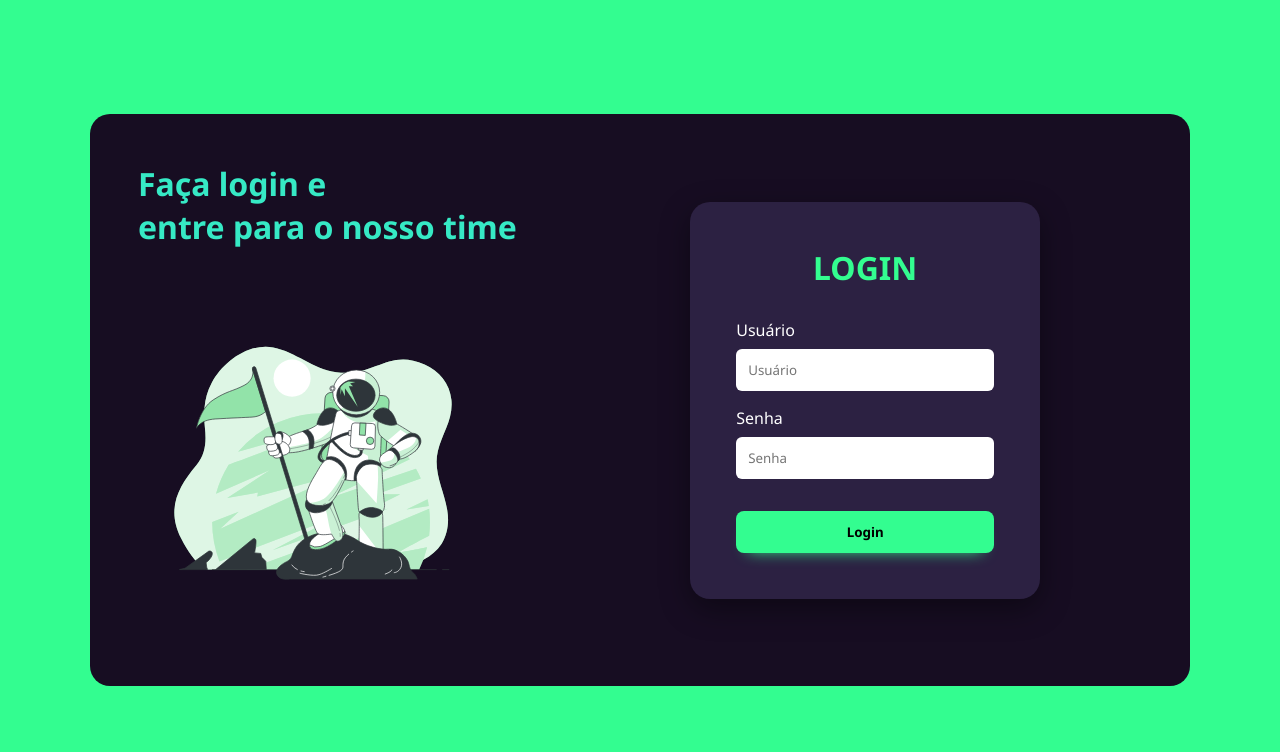
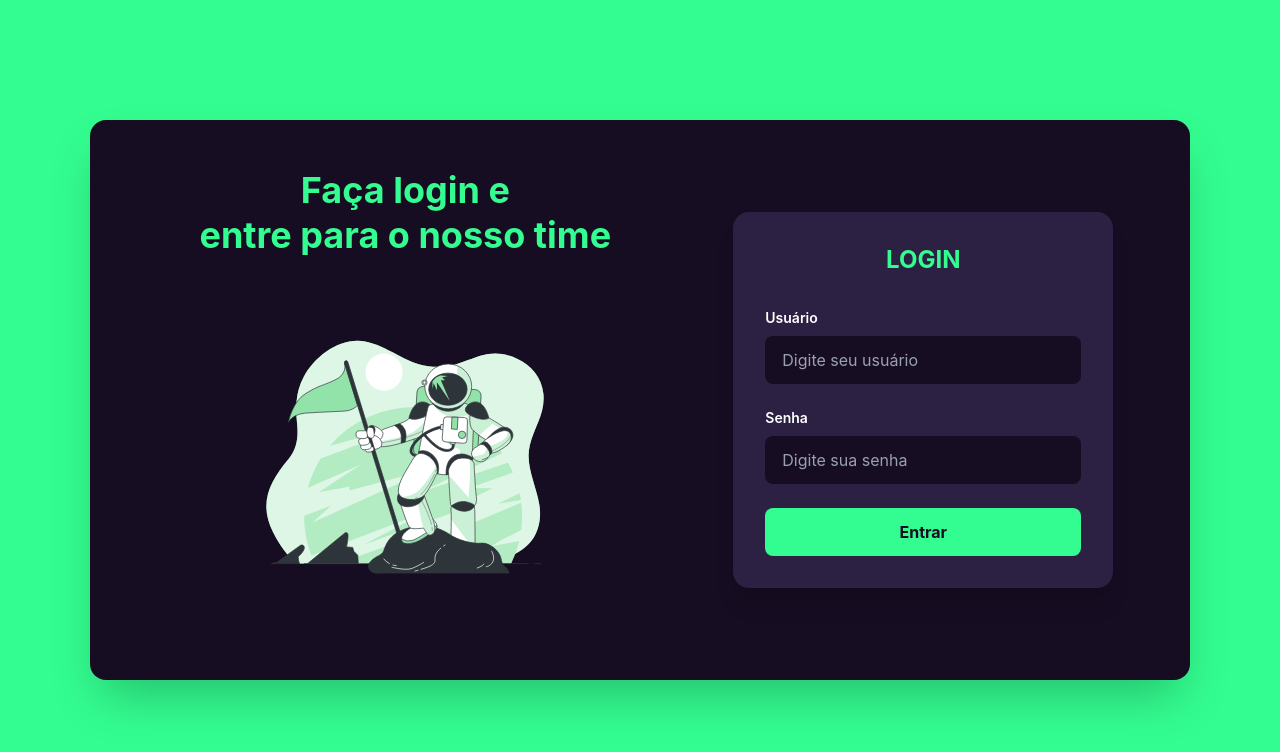
Before and after one commit to MickaelSantos22/08-tela-de-login, a website: page index.html in a window 1280 px wide. Drawn offline with Linux system fonts and the light colour scheme; a web font is replaced by a local one.

Commit message:
Criando o README e adicionando os arquivos necesários

```diff
--- a/index.html
+++ b/index.html
@@ -4,44 +4,93 @@
 <head>
     <meta charset="UTF-8">
     <meta name="viewport" content="width=device-width, initial-scale=1.0">
-    <title>Login</title>
-    <link rel="stylesheet" href="style.css">
+
+    <title>Login - Astronauta</title>
+
+    <link rel="stylesheet" href="./tailwind.css">
 </head>
 
-<body>
-    <div class="main">
-        <div class="left-login">
-            <h1> Faça login e<br>entre
-                para o nosso time</h1>
+<body class="min-h-screen min-h-dvh flex items-center justify-center bg-[#33fd90] p-4 sm:p-6">
 
-            <img src="Astronaut-bro.svg" alt="Astronauta" width="200px">
-        </div>
+    <main class="w-full max-w-[1100px] min-h-[550px] flex flex-col md:flex-row items-center justify-center gap-10 md:gap-8 rounded-2xl bg-[#170d22] p-6 sm:p-8 md:p-12 shadow-2xl">
 
-        <div class="right-login">
-            <div class="card">
+        <!-- Lado esquerdo -->
+        <section class="w-full md:w-[55%] flex flex-col items-center justify-center text-center">
 
-                <h1>
+            <h1 class="text-2xl sm:text-3xl md:text-4xl font-bold leading-tight text-[#33fd90]">
+                Faça login e<br>
+                entre para o nosso time
+            </h1>
+
+            <img
+                src="Astronaut-bro.svg"
+                alt="Ilustração de um astronauta"
+                class="w-full max-w-[350px] mt-6"
+            >
+
+        </section>
+
+        <!-- Lado direito -->
+        <section class="w-full md:w-[45%] flex items-center justify-center">
+
+            <div class="w-full max-w-[380px] rounded-2xl bg-[#2c2142] p-6 sm:p-8 shadow-xl">
+
+                <h2 class="text-2xl font-bold text-center text-[#33fd90] mb-8">
                     LOGIN
-                </h1>
-                <form action="#">
-                    <div class="input-box">
-                        <label for="user">Usuário</label>
-                        <input type="text" id="user" placeholder="Usuário" required>
+                </h2>
+
+                <form action="#" class="flex flex-col gap-6">
+
+                    <!-- Usuário -->
+                    <div class="flex flex-col gap-2">
+
+                        <label for="user" class="text-sm font-semibold text-white">
+                            Usuário
+                        </label>
+
+                        <input
+                            type="text"
+                            id="user"
+                            placeholder="Digite seu usuário"
+                            required
+                            class="w-full h-12 rounded-lg bg-[#170d22] px-4 text-white placeholder:text-gray-400 outline-none border border-transparent focus:border-[#33fd90] focus:ring-2 focus:ring-[#33fd90]/30 transition"
+                        >
+
                     </div>
 
-                    <div class="input-box">
-                        <label for="senha">Senha</label>
-                        <input type="password" id="senha" placeholder="Senha" required>
+                    <!-- Senha -->
+                    <div class="flex flex-col gap-2">
+
+                        <label for="senha" class="text-sm font-semibold text-white">
+                            Senha
+                        </label>
+
+                        <input
+                            type="password"
+                            id="senha"
+                            placeholder="Digite sua senha"
+                            required
+                            class="w-full h-12 rounded-lg bg-[#170d22] px-4 text-white placeholder:text-gray-400 outline-none border border-transparent focus:border-[#33fd90] focus:ring-2 focus:ring-[#33fd90]/30 transition"
+                        >
+
                     </div>
 
-                    <button>
-                        Login
+                    <!-- Botão -->
+                    <button
+                        type="submit"
+                        class="w-full h-12 rounded-lg bg-[#33fd90] font-bold text-[#170d22] hover:bg-[#24d979] active:scale-[0.98] transition cursor-pointer"
+                    >
+                        Entrar
                     </button>
+
                 </form>
+
             </div>
 
-        </div>
-    </div>
+        </section>
+
+    </main>
+
 </body>
 
 </html>
--- a/style.css
+++ /dev/null
@@ -1,152 +0,0 @@
-@import url('https://fonts.googleapis.com/css2?family=Bebas+Neue&family=Montserrat:ital,wght@0,100..900;1,100..900&family=Noto+Sans:ital,wght@0,100..900;1,100..900&family=Poppins:ital,wght@0,100;0,200;0,300;0,400;0,500;0,600;0,700;0,800;0,900;1,100;1,200;1,300;1,400;1,500;1,600;1,700;1,800;1,900&family=Roboto:ital,wght@0,100..900;1,100..900&family=Saira:ital,wght@0,100..900;1,100..900&family=Yatra+One&display=swap');
-
-* {
-    padding: 0;
-    margin: 0;
-    box-sizing: border-box;
-    font-family: 'Noto Sans';
-
-}
-
-body {
-    background-color: #33fd90;
-    min-height: 100vh;
-    display: flex;
-    justify-content: center;
-    align-items: center;
-}
-
-.main {
-    background-color: #170d22;
-    width: 90%;
-    max-width: 1100px;
-    min-height: 500px;
-    display: flex;
-    justify-content: center;
-    align-items: center;
-    border-radius: 20px;
-
-    padding: 3rem;
-}
-
-.card {
-    background-color: #2c2142;
-    border-radius: 20px;
-    width: 350px;
-    padding: 30px;
-    box-shadow: 0 10px 30px rgba(0,0,0,.4);
-}
-
-.left-login {
-    width: 55%;
-    display: flex;
-    flex-direction: column;
-    justify-content: center;
-    align-items: flex-start;
-    gap: 40px;
-}
-
-.right-login {
-    width: 45%;
-
-}
-
-.left-login h1 {
-    color: #36e9c5;
-    font-size: 2rem;
-}
-
-.left-login img {
-    width: 350px;
-}
-
-.card h1 {
-    color: #33fd90;
-    display: flex;
-    justify-content: center;
-    padding: 14px;
-}
-
-label {
-    color: white;
-}
-
-.input-box {
-    display: flex;
-    flex-direction: column;
-    margin: 1rem;
-}
-
-.input-box input {
-    padding: 12px;
-    border: none;
-    border-radius: 6px;
-    width: 100%;
-    margin-top: 8px;
-    outline: none;
-    transition: 0.3s;
-}
-
-.input-box input:focus {
-    outline: none;
-    border: 1px solid #33fd90;
-    box-shadow: 0 0 5px #33fd90;
-    box-shadow: 0 0 10px rgba(51, 253, 144, 0.3);
-}
-
-button {
-    background-color: #33fd90;
-    border: none;
-    width: 100%;
-    padding: 12px;
-    border-radius: 8px;
-    font-weight: bold;
-    cursor: pointer;
-    width: calc(100% - 2rem);
-    margin: 1rem;
-    box-shadow: 0px 10px 15px -12px #33fd90;
-}
-
-button:hover {
-    opacity: .9;
-    transition: 0.3s;
-    cursor: pointer;
-}
-
-@media screen and (max-width: 768px) {
-
-    .main {
-        flex-direction: column;
-        width: 95%;
-        min-width: auto;
-        padding: 2rem;
-    }
-
-    .left-login,
-    .right-login {
-        width: 100%;
-    }
-
-    .left-login {
-        align-items: center;
-        text-align: center;
-    }
-
-    .left-login h1 {
-        font-size: 1.5rem;
-    }
-
-    .left-login img {
-        width: 250px;
-    }
-
-    .card {
-        width: 100%;
-        margin-top: 20px;
-    }
-
-    .left-login img {
-    width: 100%;
-    max-width: 350px;
-    }
-}
--- /dev/null
+++ b/tailwind.input.css
@@ -0,0 +1 @@
+@import "tailwindcss";
```
Also changed, not shown: package.json (added, +25 -0 lines), README.md (added), tailwind.css (added), 2 other files.
